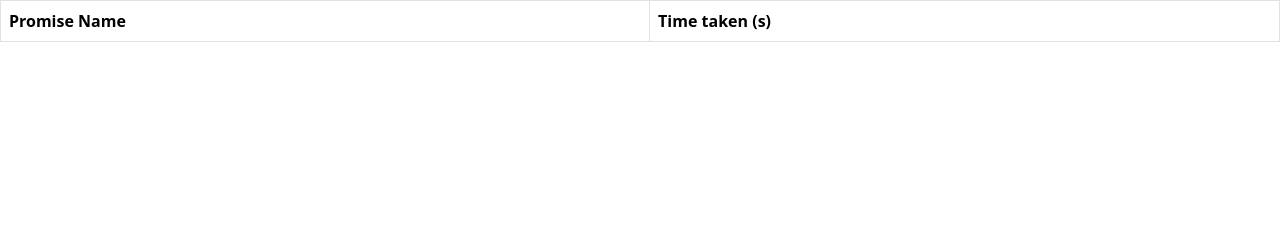
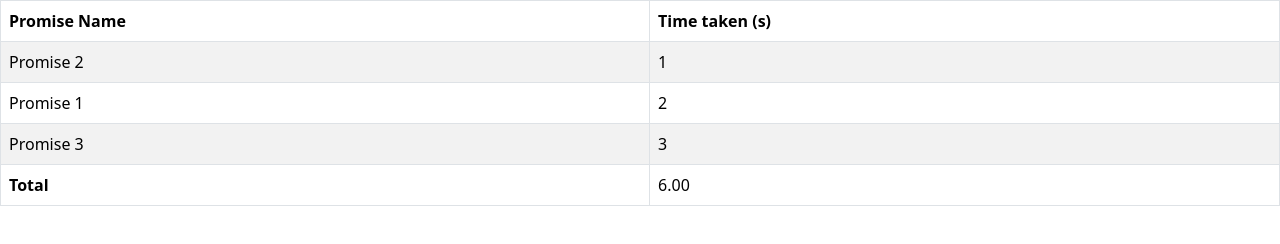
Before and after one commit to acciojob/wait-for-multiple-promises-MuneerGirnari, a website: page main.html in a window 1280 px wide. Drawn offline with nearby package versions, Linux system fonts and the light colour scheme.

Commit message:
modified html and js

```diff
--- a/main.html
+++ b/main.html
@@ -20,7 +20,11 @@
           <th>Time taken (s)</th>
         </tr>
       </thead>
-      <tbody id="output"></tbody>
+      <tbody id="output">
+        <tr id="defaultRow">
+          <td colspan="2">Loading...</td>
+        </tr>
+      </tbody>
     </table>
 
     <script type="text/javascript" src="./script.js"></script>
--- a/script.js
+++ b/script.js
@@ -1 +1,63 @@
 //your JS code here. If required.
+
+let promiseTimes = []; // Store time taken for each promise
+
+let prom = Promise.all([
+    new Promise((resolve) => {
+        let start = performance.now();
+        setTimeout(() => {
+            let end = performance.now();
+            promiseTimes.push({ name: "Promise 1", time: ((end - start) / 1000).toFixed(2) });
+            resolve();
+        }, 2000);
+    }),
+    new Promise((resolve) => {
+        let start = performance.now();
+        setTimeout(() => {
+            let end = performance.now();
+            promiseTimes.push({ name: "Promise 2", time: ((end - start) / 1000).toFixed(2) });
+            resolve();
+        }, 1000);
+    }),
+    new Promise((resolve) => {
+        let start = performance.now();
+        setTimeout(() => {
+            let end = performance.now();
+            promiseTimes.push({ name: "Promise 3", time: ((end - start) / 1000).toFixed(2) });
+            resolve();
+        }, 3000);
+    })
+]);
+
+let defaultRow = document.getElementById("defaultRow");
+let tableBody = document.getElementsByTagName("tbody")[0];
+
+prom.then(() => {
+    defaultRow.remove();
+    let sum = 0;
+    for (let i = 0; i < promiseTimes.length; i++) {
+        let tr = document.createElement("tr");
+        let td1 = document.createElement("td");
+        td1.textContent = promiseTimes[i].name;
+        let td2 = document.createElement("td");
+
+        sum += parseFloat(`${promiseTimes[i].time}.toFixed(2)`);
+
+        td2.textContent = Math.floor(`${promiseTimes[i].time}`); // Display time taken
+        tr.append(td1, td2);
+        tableBody.appendChild(tr);
+    }
+
+    console.log(sum)
+
+    let finalRow = document.createElement("tr");
+    let finalCol1 = document.createElement("td");
+    finalCol1.textContent= "Total";
+    finalCol1.style.fontWeight = "bold"
+    let finalCol2 = document.createElement("td");
+    finalCol2.textContent = sum.toFixed(2);
+    finalRow.append(finalCol1,finalCol2);
+    tableBody.appendChild(finalRow);
+});
+
+console.log(promiseTimes);
```
